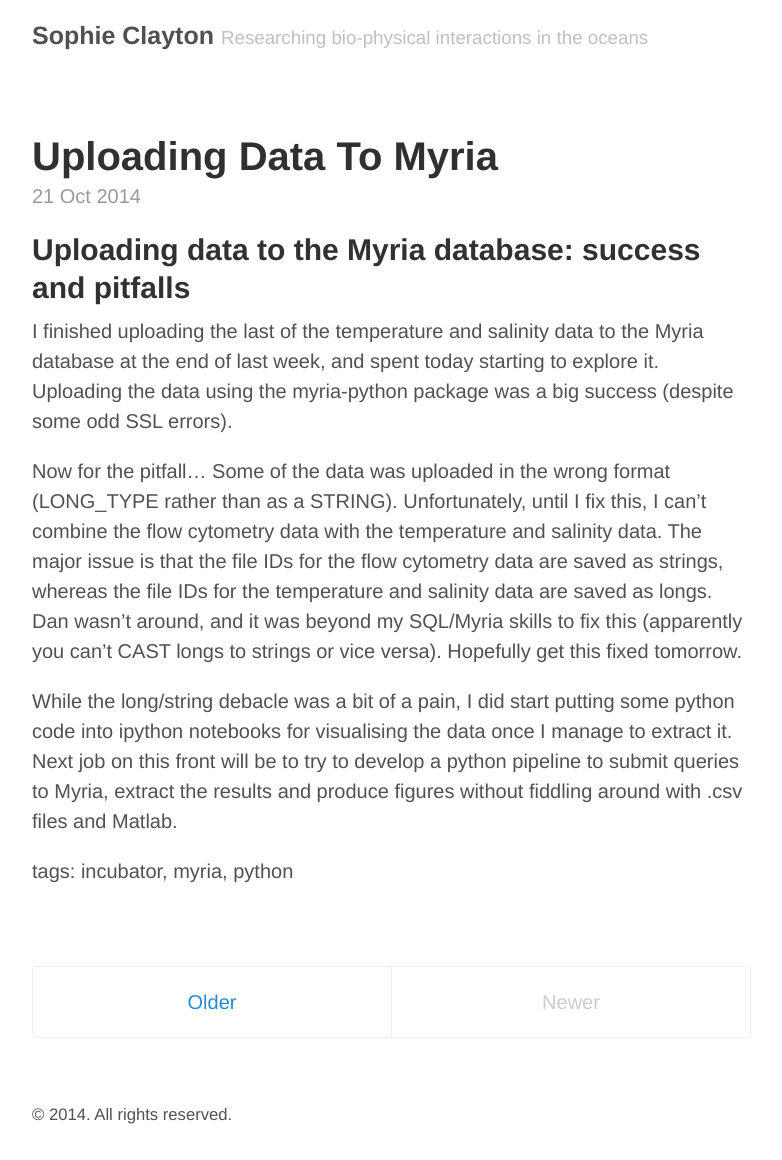
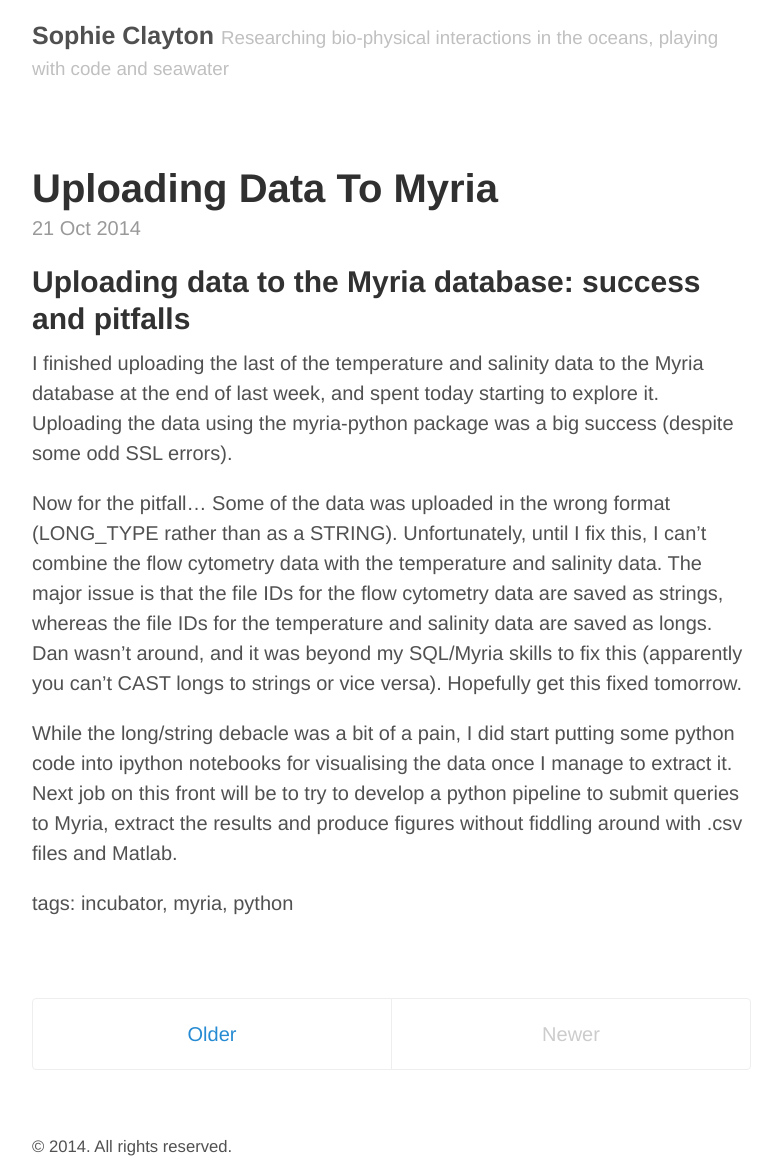
Before and after one commit to sophieclayton/old_blog, a Jekyll site: the page built from index.html, in a window 1280 px wide. Shown: the whole page, without its empty margins (248-1030 px from the left). Built offline with Jekyll 4.4.1, drawn with Linux system fonts in a browser that asks for light colours; Markdown is read by kramdown in place of the engine named in the settings; the list of posts is cut into pages by our own code; before the commit the page ends 1128 px from its top, so only the background shows below that.

Commit message:
Update _config.yml

```diff
--- a/_config.yml
+++ b/_config.yml
@@ -8,7 +8,7 @@
 
 # Setup
 title:            Sophie Clayton
-tagline:          Researching bio-physical interactions in the oceans
+tagline:          Researching bio-physical interactions in the oceans, playing with code and seawater
 url:              http://getpoole.com
 paginate:         1
 baseurl:          /
```
